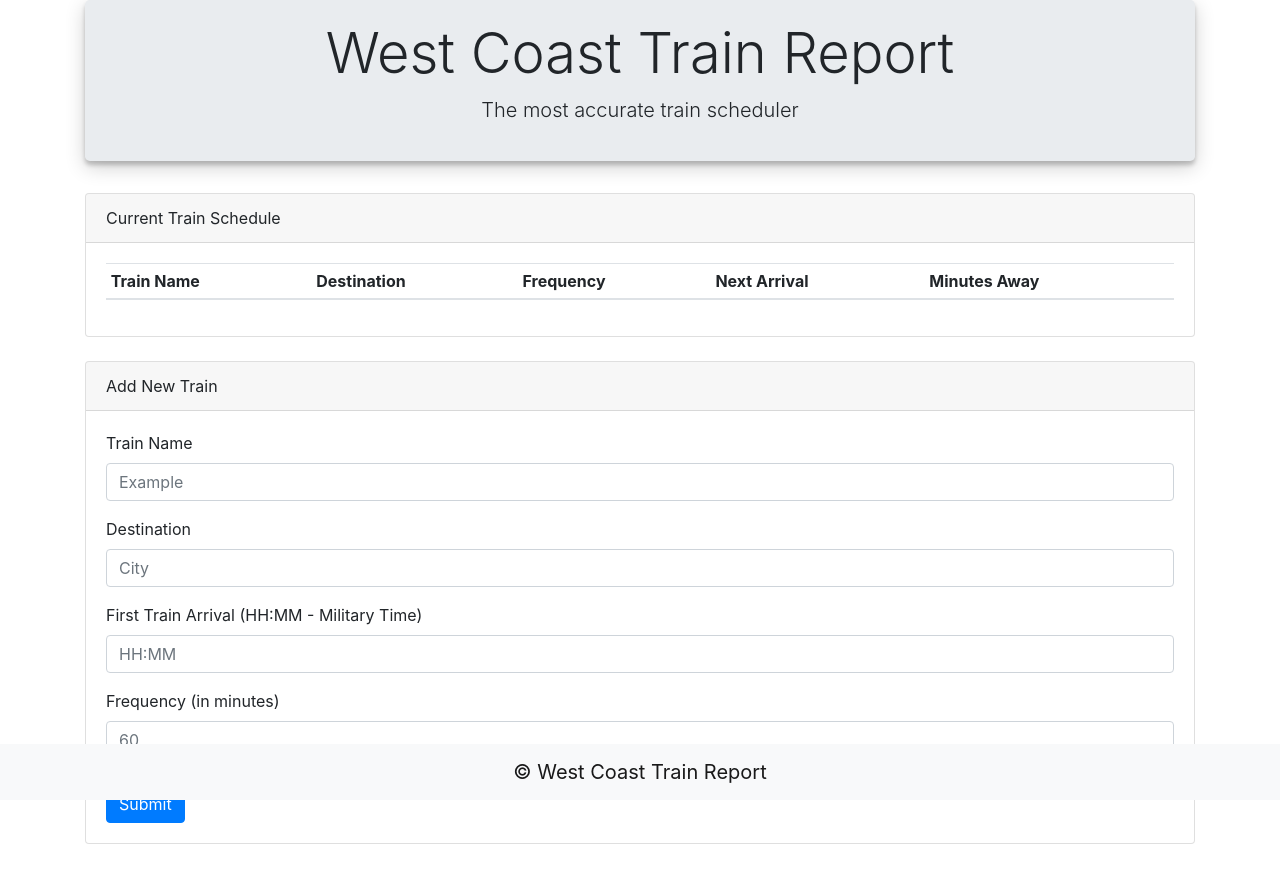
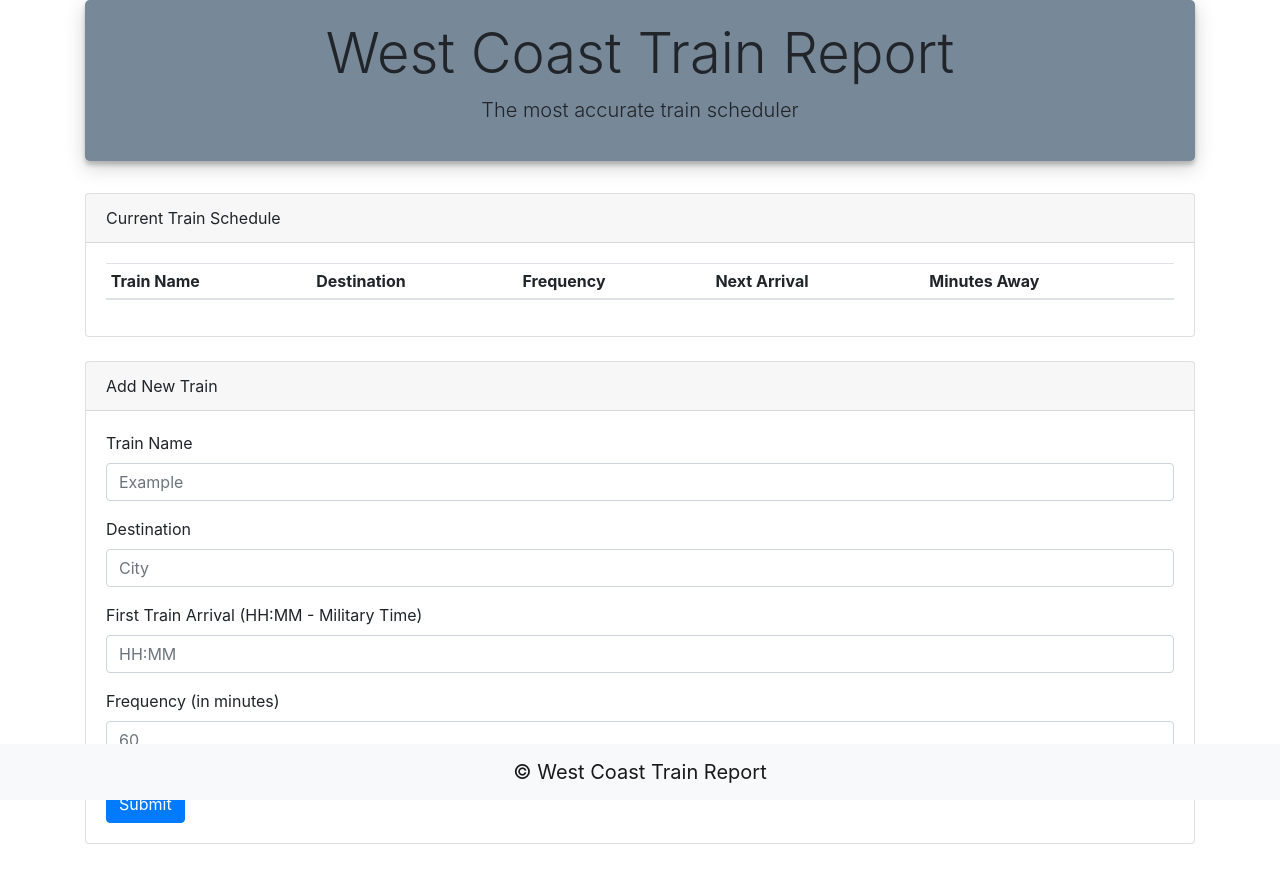
Before and after one commit to jshuang2/Train-Scheduler, a plain HTML site: page index.html in a window 1280 px wide. Drawn offline with nearby package versions, Linux system fonts and the light colour scheme; no server answers.

Commit message:
Changed color of jumbotron.

```diff
--- a/assets/css/styles.css
+++ b/assets/css/styles.css
@@ -2,6 +2,7 @@
     padding-top: 20px;
     padding-bottom: 20px;
     box-shadow: 0 4px 4px 0 rgba(0, 0, 0, 0.2), 0 6px 20px 0 rgba(0, 0, 0, 0.19);
+    background-color:lightslategray;
 }
 
 #add-train-btn {
```
